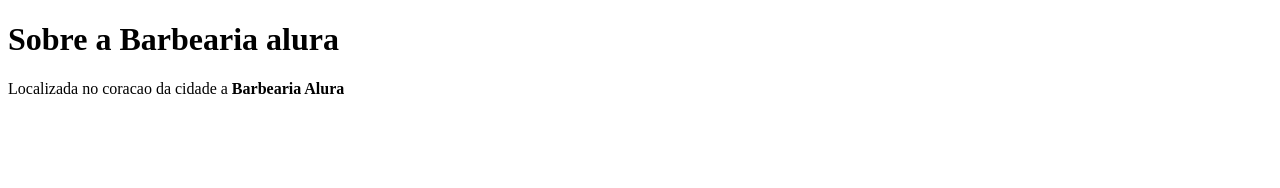
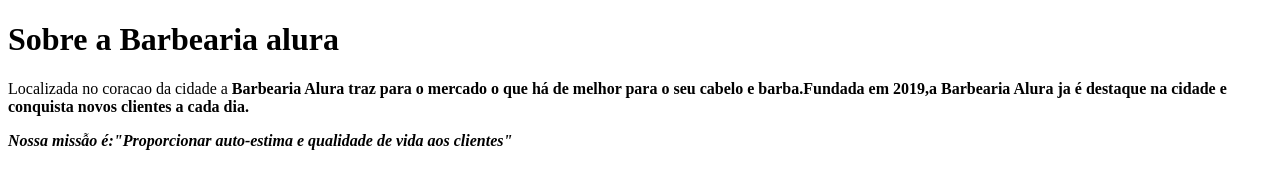
Before and after one commit to emilaia16/barbeariaalura, a plain HTML site: page index.html in a window 1280 px wide. Drawn offline with Linux system fonts and the light colour scheme.

Commit message:
Add files via upload

```diff
--- a/index.html
+++ b/index.html
@@ -4,4 +4,6 @@
 
    <h1> Sobre a Barbearia alura</h1>
 
-     <p>Localizada no coracao da cidade a <strong> Barbearia Alura <strong>
+     <p>Localizada no coracao da cidade a <strong> Barbearia Alura <strong>traz para o mercado o que  há de melhor para o seu cabelo e barba.Fundada em 2019,a Barbearia Alura ja é destaque na cidade e conquista novos clientes a cada dia.</p>
+
+      <p><em>Nossa missẫo é:<strong>"Proporcionar auto-estima e qualidade de vida aos clientes"</strong>
```
